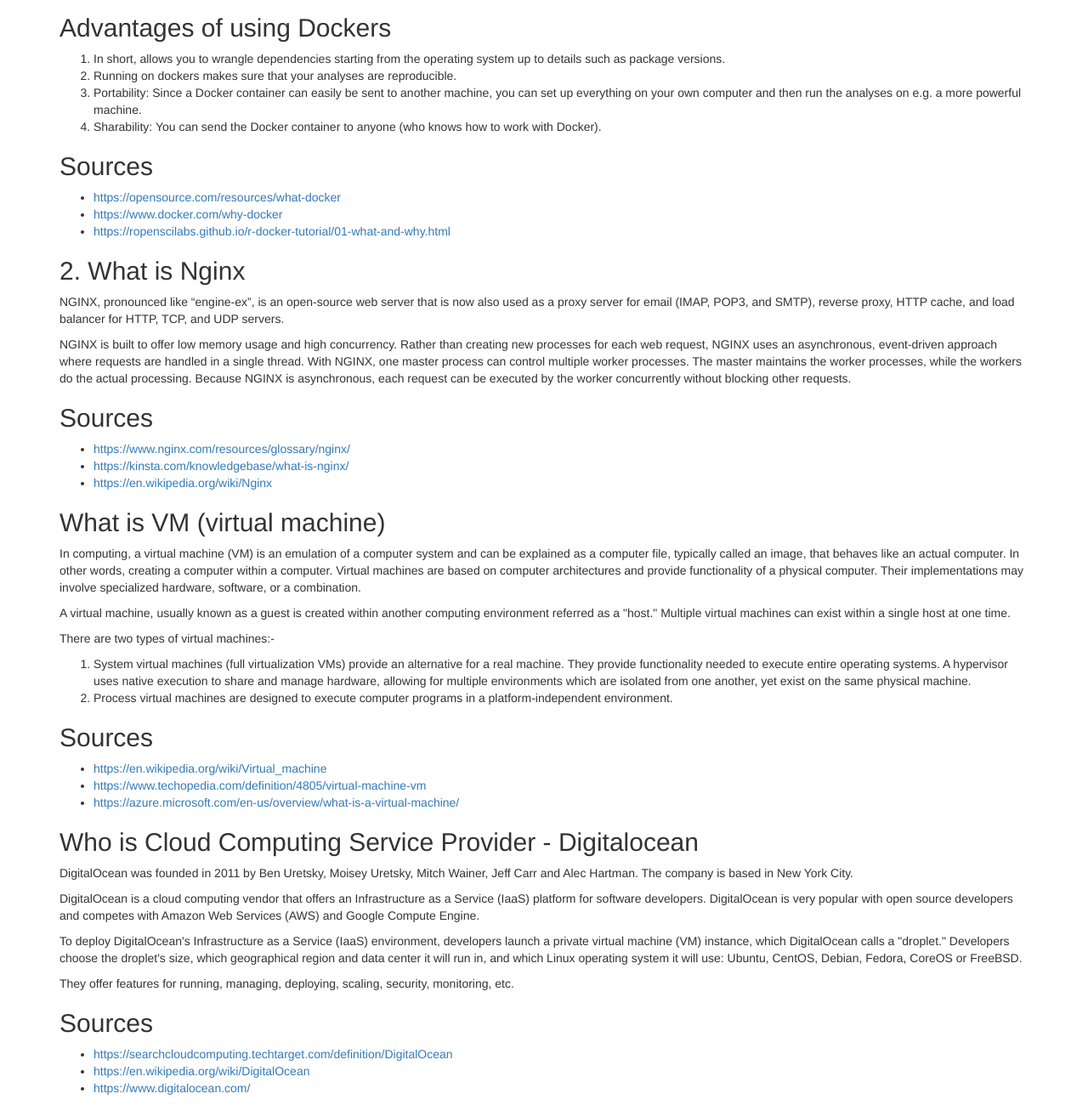
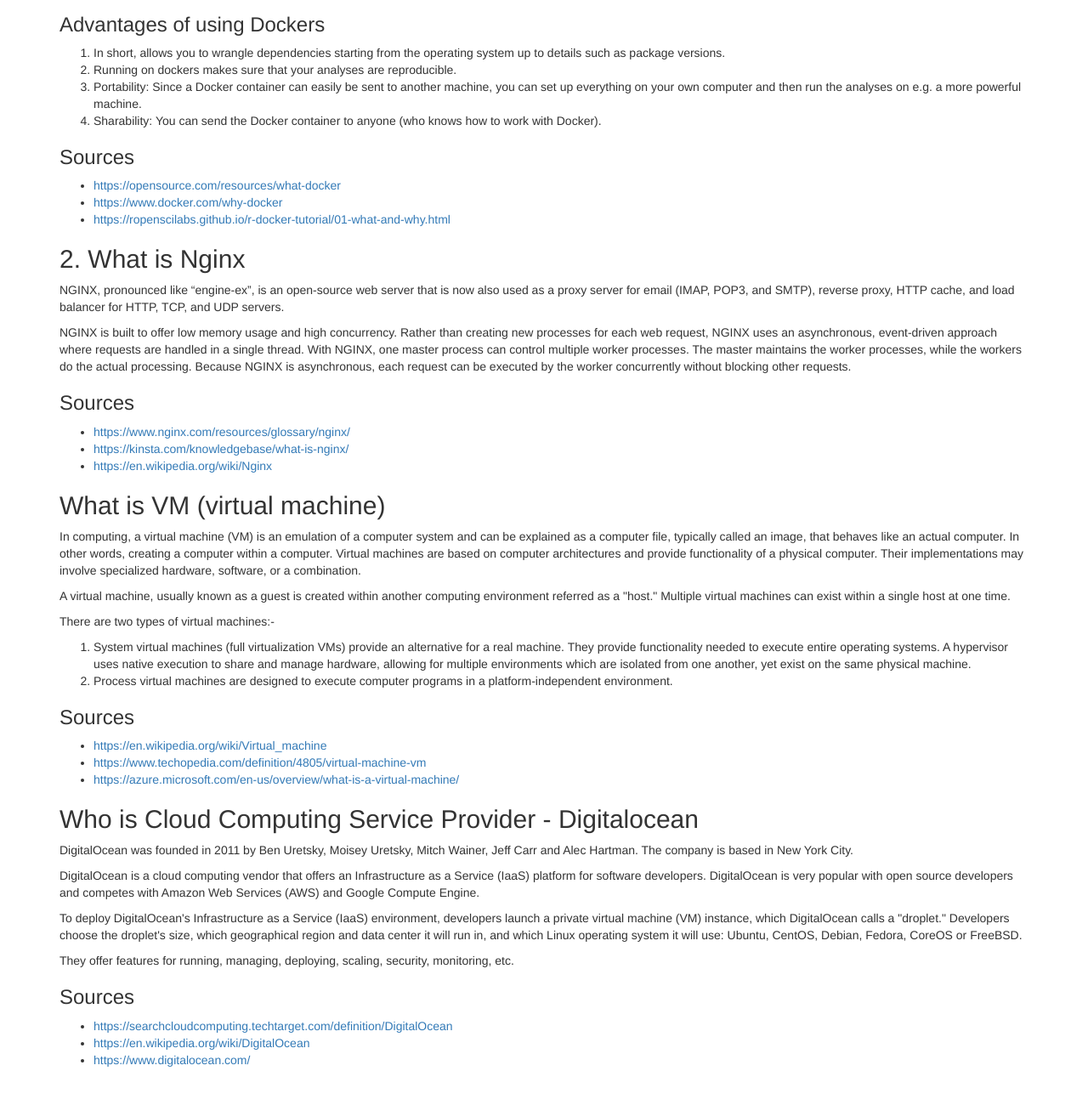
Before and after one commit to ghaisanyukta/5315, a plain HTML site: page index.html in a window 1280 px wide. Shown: the part 257-1557 px from the top of the page at 85% size. After the commit the page ends 1524 px from the top, so only its background shows below. Drawn offline with nearby package versions, Linux system fonts and the light colour scheme.

Commit message:
Formatted index.html

```diff
--- a/index.html
+++ b/index.html
@@ -9,7 +9,7 @@
       <h2>1. What is Docker</h2>
       <p>Docker is an open source tool designed to make it easier to create, deploy, and run applications by using containers. Containers allow a developer to package up an application with all of the parts it needs, such as libraries and other dependencies, and ship it all out as one package. By doing so, the developer can be sure that the application will run on any other Linux machine regardless of any customized settings that machine might have that could differ from the machine used for writing and testing the code.</p>
       <p>Docker is similar to a virtual machine. But unlike a virtual machine, rather than creating a whole virtual operating system, Docker allows applications to use the same Linux kernel as the system that they're running on and only requires applications be shipped with things not already running on the host computer. This gives a significant performance boost and reduces the size of the application.</p>
-      <h2>Advantages of using Dockers</h2>
+      <h3>Advantages of using Dockers</h3>
       <ol>
       	<li>In short, allows you to wrangle dependencies starting from the operating system up to details such as package versions.</li>
       	<li>Running on dockers makes sure that your analyses are reproducible.</li>
@@ -17,7 +17,7 @@
       	<li>Sharability: You can send the Docker container to anyone (who knows how to work with Docker).
       	</li>
       </ol>
-      <h2>Sources</h2>
+      <h3>Sources</h3>
       <ul>
       	<li><a href="https://opensource.com/resources/what-docker">https://opensource.com/resources/what-docker</a></li>
       	<li><a href="https://www.docker.com/why-docker">https://www.docker.com/why-docker</a></li>
@@ -26,7 +26,7 @@
       <h2>2. What is Nginx</h2>
       <p>NGINX, pronounced like “engine-ex”, is an open-source web server that is now also used as a proxy server for email (IMAP, POP3, and SMTP), reverse proxy, HTTP cache, and load balancer for HTTP, TCP, and UDP servers.</p>
       <p>NGINX is built to offer low memory usage and high concurrency. Rather than creating new processes for each web request, NGINX uses an asynchronous, event-driven approach where requests are handled in a single thread. With NGINX, one master process can control multiple worker processes. The master maintains the worker processes, while the workers do the actual processing. Because NGINX is asynchronous, each request can be executed by the worker concurrently without blocking other requests.</p>
-      <h2>Sources</h2>
+      <h3>Sources</h3>
       <ul>
       	<li><a href="https://www.nginx.com/resources/glossary/nginx/">https://www.nginx.com/resources/glossary/nginx/</a></li>
       	<li><a href="https://kinsta.com/knowledgebase/what-is-nginx/">https://kinsta.com/knowledgebase/what-is-nginx/</a></li>
@@ -40,7 +40,7 @@
       	<li>System virtual machines (full virtualization VMs) provide an alternative for a real machine. They provide functionality needed to execute entire operating systems. A hypervisor uses native execution to share and manage hardware, allowing for multiple environments which are isolated from one another, yet exist on the same physical machine.</li>
       	<li>Process virtual machines are designed to execute computer programs in a platform-independent environment.</li>
       </ol>
-      <h2>Sources</h2>
+      <h3>Sources</h3>
       <ul>
       	<li><a href="https://en.wikipedia.org/wiki/Virtual_machine">https://en.wikipedia.org/wiki/Virtual_machine</a></li>
       	<li><a href="https://www.techopedia.com/definition/4805/virtual-machine-vm">https://www.techopedia.com/definition/4805/virtual-machine-vm</a></li>
@@ -52,7 +52,7 @@
       <p>To deploy DigitalOcean's Infrastructure as a Service (IaaS) environment, developers launch a private virtual machine (VM) instance, which DigitalOcean calls a "droplet." Developers choose the droplet's size, which geographical region and data center it will run in, and which Linux operating system it will use: Ubuntu, CentOS, Debian, Fedora, CoreOS or FreeBSD.</p>
       <p>They offer features for running, managing, deploying, scaling, security, monitoring, etc.
       </p>
-      <h2>Sources</h2>
+      <h3>Sources</h3>
       <ul>
       	<li><a href="https://searchcloudcomputing.techtarget.com/definition/DigitalOcean">https://searchcloudcomputing.techtarget.com/definition/DigitalOcean</a></li>
       	<li><a href="https://en.wikipedia.org/wiki/DigitalOcean">https://en.wikipedia.org/wiki/DigitalOcean</a></li>
```
